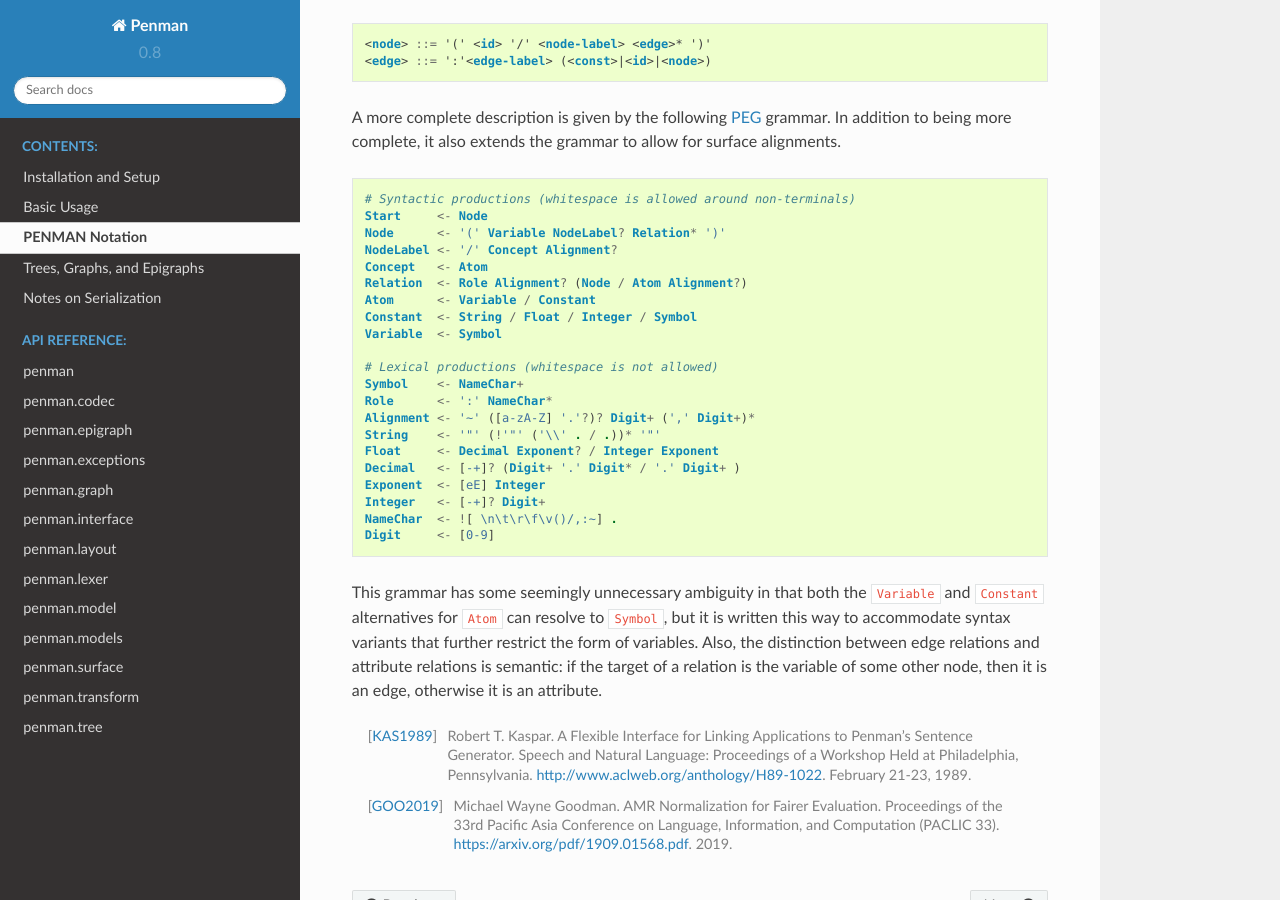
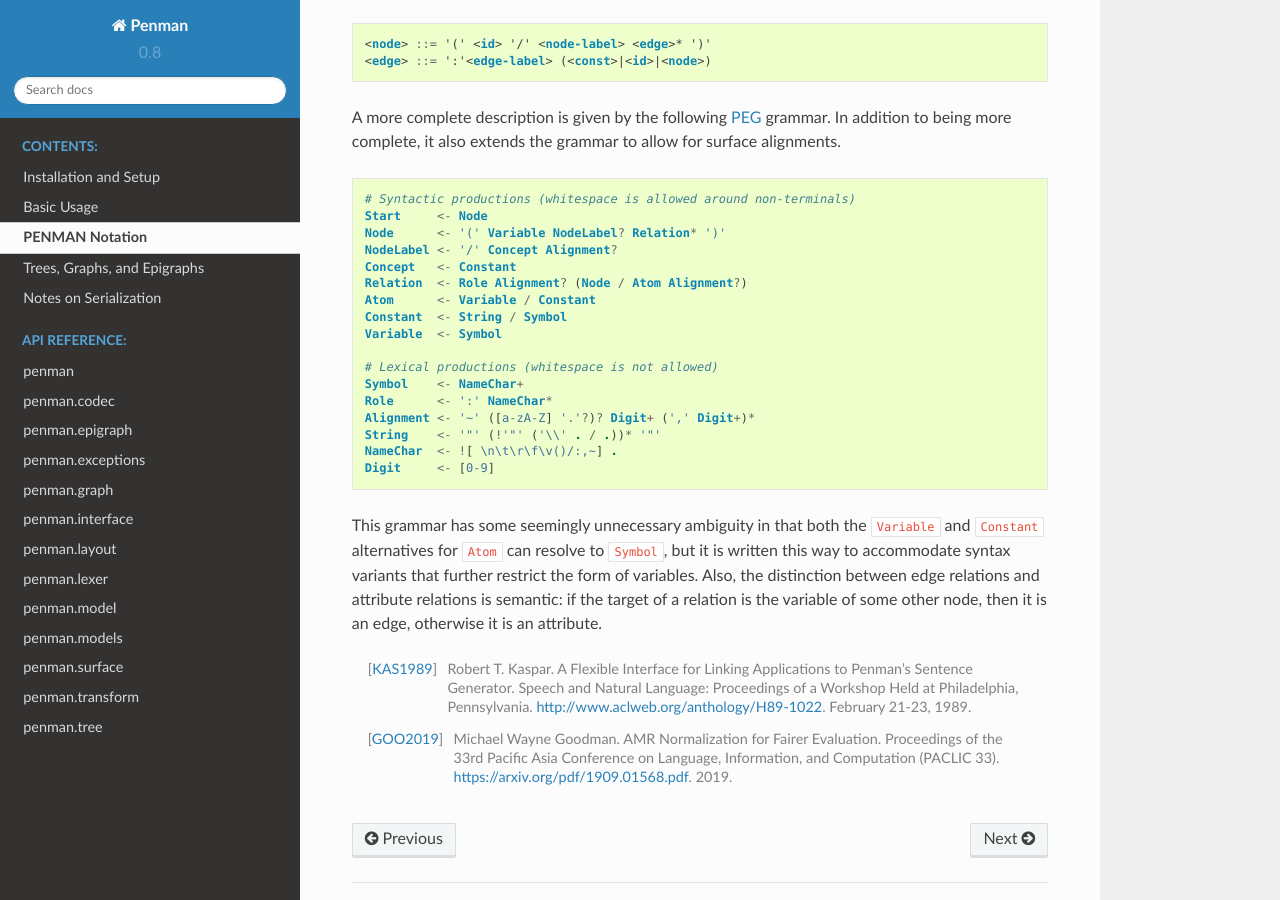
Before and after one commit to goodmami/penman, a Sphinx documentation site: the page built from docs/notation.rst, in a window 1280 px wide and 900 px high, scrolled down 934 px. Built offline with Sphinx 7.4.7 and the Read the Docs theme 2.0.0, drawn with Linux system fonts in a browser that asks for light colours.

Commit message:
Remove special support for numeric data types
All numerics are now symbols, leaving only symbols and strings as the
two constant types.

This change is because numeric values are an extension not used by AMR
or DMRS. As a bonus, this change speeds up parsing about 16%.

Resolves #44

```diff
--- a/docs/notation.rst
+++ b/docs/notation.rst
@@ -67,10 +67,10 @@ grammar to allow for surface alignments.
    Start     <- Node
    Node      <- '(' Variable NodeLabel? Relation* ')'
    NodeLabel <- '/' Concept Alignment?
-   Concept   <- Atom
+   Concept   <- Constant
    Relation  <- Role Alignment? (Node / Atom Alignment?)
    Atom      <- Variable / Constant
-   Constant  <- String / Float / Integer / Symbol
+   Constant  <- String / Symbol
    Variable  <- Symbol
 
    # Lexical productions (whitespace is not allowed)
@@ -78,11 +78,7 @@ grammar to allow for surface alignments.
    Role      <- ':' NameChar*
    Alignment <- '~' ([a-zA-Z] '.'?)? Digit+ (',' Digit+)*
    String    <- '"' (!'"' ('\\' . / .))* '"'
-   Float     <- Decimal Exponent? / Integer Exponent
-   Decimal   <- [-+]? (Digit+ '.' Digit* / '.' Digit+ )
-   Exponent  <- [eE] Integer
-   Integer   <- [-+]? Digit+
-   NameChar  <- ![ \n\t\r\f\v()/,:~] .
+   NameChar  <- ![ \n\t\r\f\v()/:,~] .
    Digit     <- [0-9]
 
 This grammar has some seemingly unnecessary ambiguity in that both the
```
Also changed, not shown: CHANGELOG.md (+12 -0 lines), 5 other files.
